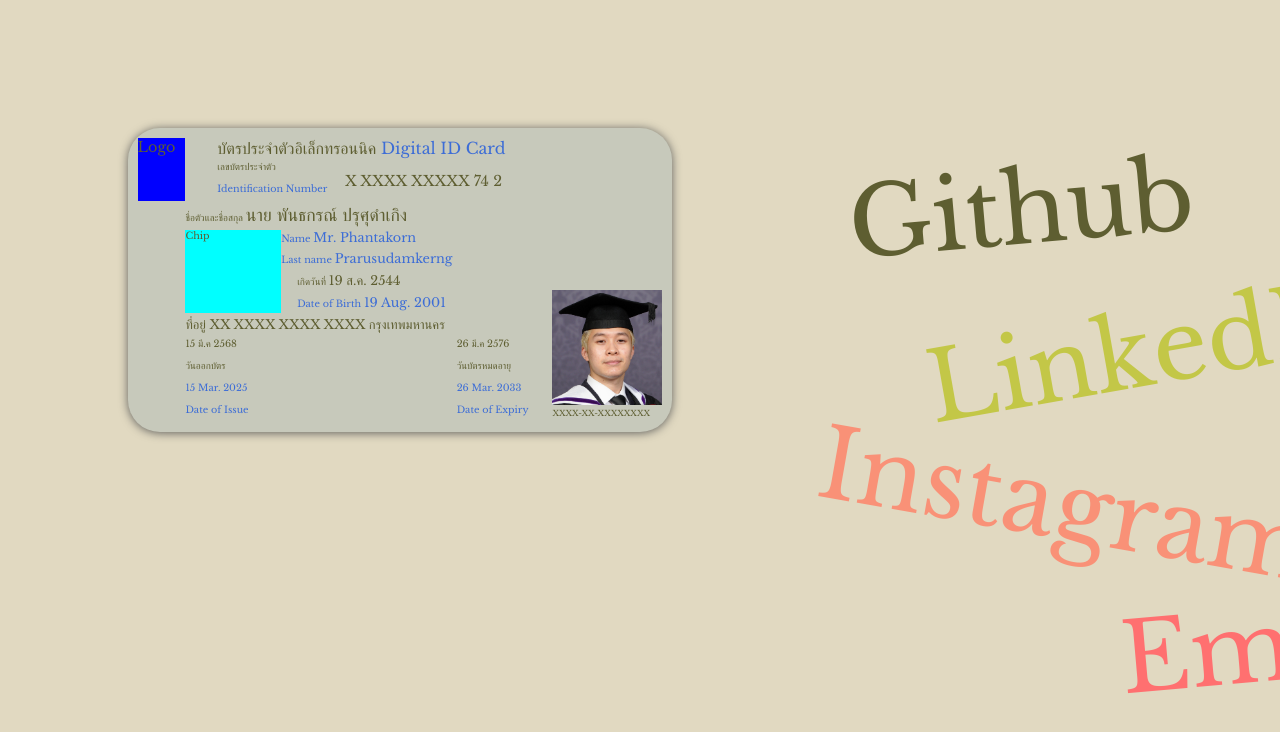
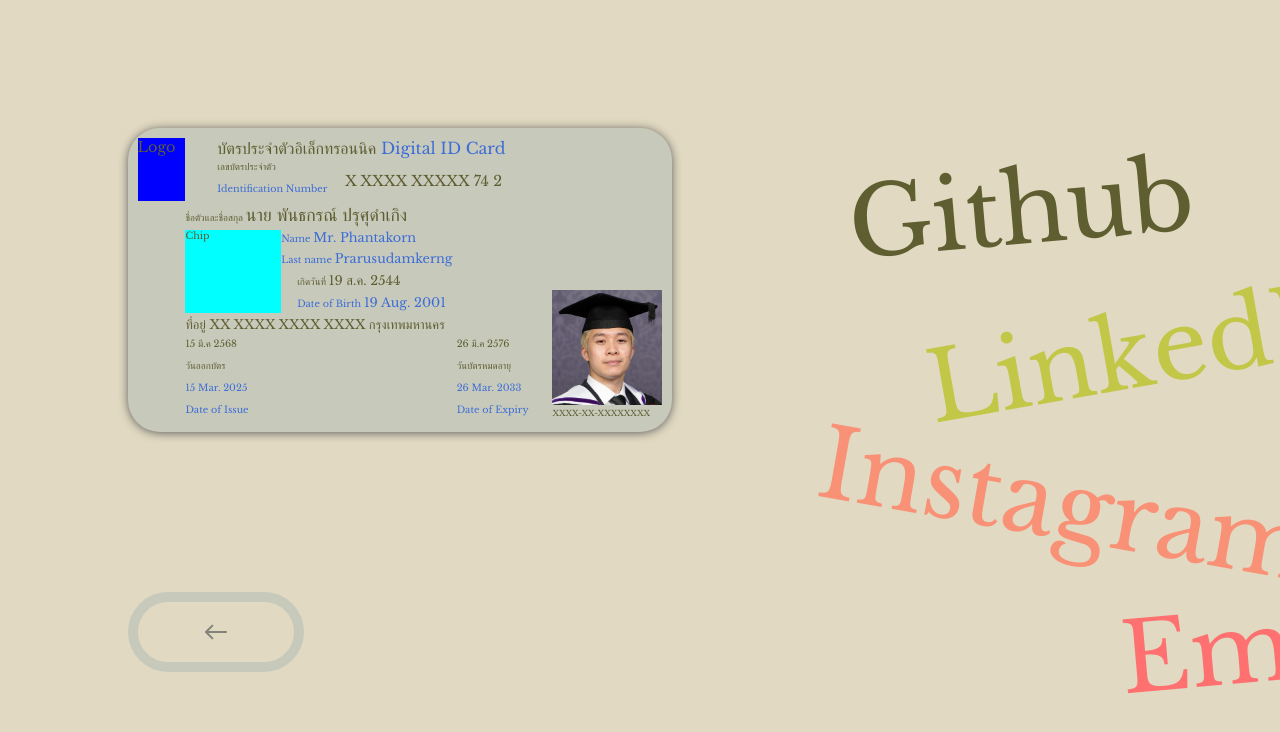
Before and after one commit to phantomcorn/site, a Next.js app: page /about in a window 1280 px wide. Shown: the top 732 px of the page. Built offline with nearby package versions, Linux system fonts and the light colour scheme.

Commit message:
back button about page

```diff
--- a/src/app/about/page.js
+++ b/src/app/about/page.js
@@ -4,9 +4,12 @@
 import styles from "./page.module.css"
 import gsap from "gsap"
 import { useRef } from "react"
+import { useRouter } from "next/navigation"
+import Button from "@/components/Button/Button"
 
 export default function About() {
 
+    const router = useRouter()
     const backgroundRef = useRef(null)
 
     const setBackground = (isActive) => {
@@ -37,9 +40,17 @@
         window.open(link, "_blank");
     }
 
+    const onBackClick = (e) => {
+        e.preventDefault()
+        router.back()
+    }
+
     return (
         <div className={styles.page}>
-            <Card/>
+            <div className={styles["section-one"]}>
+                <Card/>
+                <Button back onClick={onBackClick}/>
+            </div>
             <div className={styles["media-container"]}>
                 {media.map((item, i) =>
                     <TextDisperse variant={`variant${i + 1}`} key={`media${i+1}`} onClick={(e) => onClick(e, item.link)} setBackground={setBackground}>{item.alt}</TextDisperse>)
--- a/src/app/about/page.module.css
+++ b/src/app/about/page.module.css
@@ -8,6 +8,13 @@
     box-sizing: border-box;
     padding: 8rem;
     position: relative;
+}
+
+.section-one {
+    display: flex;
+    flex-direction: column;
+    justify-content: space-between;
+
 }
 
 .media-container {
```
